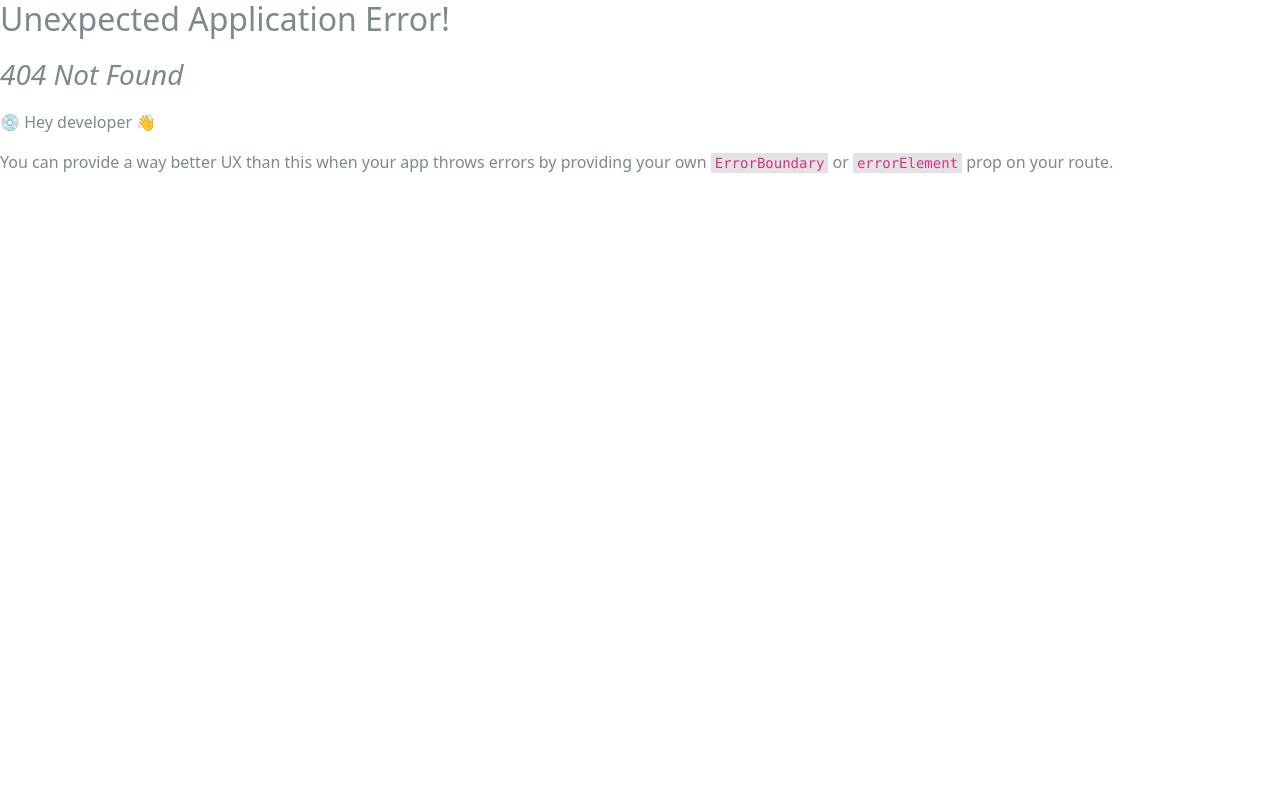
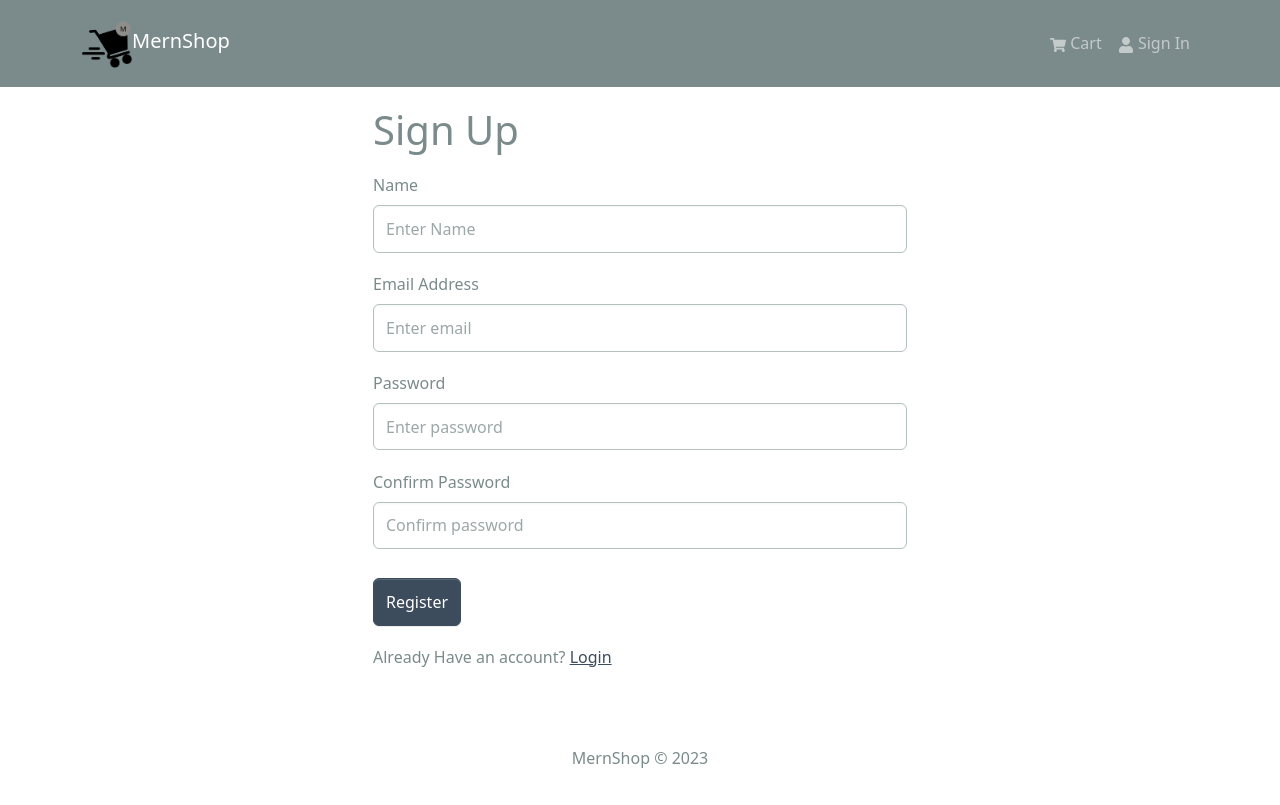
Before and after one commit to tdscullion/mernshop, a React (Create React App) app in the folder frontend/: page /register in a window 1280 px wide. Before the commit this address had no page. Built offline with nearby package versions, Linux system fonts and the light colour scheme.

Commit message:
Frontend Authentication

```diff
--- a/frontend/package.json
+++ b/frontend/package.json
@@ -18,6 +18,7 @@
     "react-router-bootstrap": "^0.26.2",
     "react-router-dom": "^6.20.0",
     "react-scripts": "5.0.1",
+    "react-toastify": "^9.1.3",
     "web-vitals": "^2.1.4"
   },
   "scripts": {
--- a/frontend/src/App.js
+++ b/frontend/src/App.js
@@ -1,5 +1,7 @@
 import { Container } from "react-bootstrap";
 import { Outlet } from "react-router-dom";
+import { ToastContainer } from "react-toastify";
+import "react-toastify/dist/ReactToastify.css";
 import Header from "./components/Header";
 import Footer from "./components/Footer";
 
@@ -13,6 +15,7 @@
         </Container>
       </main>
       <Footer />
+      <ToastContainer />
     </>
   );
 };
--- /dev/null
+++ b/frontend/src/components/FormContainer.jsx
@@ -0,0 +1,15 @@
+import { Container, Row, Col } from "react-bootstrap";
+
+const FormContainer = ({ children }) => {
+  return (
+    <Container>
+      <Row className="justify-content-md-center">
+        <Col xs={12} md={6}>
+          {children}
+        </Col>
+      </Row>
+    </Container>
+  );
+};
+
+export default FormContainer;
--- a/frontend/src/components/Header.jsx
+++ b/frontend/src/components/Header.jsx
@@ -1,11 +1,30 @@
-import { Badge, Navbar, Nav, Container } from "react-bootstrap";
+import { useNavigate } from "react-router-dom";
+import { Badge, Navbar, Nav, Container, NavDropdown } from "react-bootstrap";
 import { FaShoppingCart, FaUser } from "react-icons/fa";
 import { LinkContainer } from "react-router-bootstrap";
-import { useSelector } from "react-redux";
+import { useSelector, useDispatch } from "react-redux";
+import { useLogoutMutation } from "../slices/usersApiSlice.js";
+import { logout } from "../slices/authSlice.js";
 import logo from "../assets/logo.png";
 
 const Header = () => {
   const { cartItems } = useSelector((state) => state.cart);
+  const { userInfo } = useSelector((state) => state.auth);
+
+  const dispatch = useDispatch();
+  const navigate = useNavigate();
+
+  const [logoutApiCall] = useLogoutMutation();
+
+  const logoutHandler = async () => {
+    try {
+      await logoutApiCall().unwrap();
+      dispatch(logout());
+      navigate("/login");
+    } catch (error) {
+      console.log(error);
+    }
+  };
 
   return (
     <header>
@@ -30,11 +49,22 @@
                   )}
                 </Nav.Link>
               </LinkContainer>
-              <LinkContainer to="/login">
-                <Nav.Link>
-                  <FaUser /> Sign In
-                </Nav.Link>
-              </LinkContainer>
+              {userInfo ? (
+                <NavDropdown title={userInfo.name} id="username">
+                  <LinkContainer to="/profile">
+                    <NavDropdown.Item>Profile</NavDropdown.Item>
+                  </LinkContainer>
+                  <NavDropdown.Item onClick={logoutHandler}>
+                    Logout
+                  </NavDropdown.Item>
+                </NavDropdown>
+              ) : (
+                <LinkContainer to="/login">
+                  <Nav.Link>
+                    <FaUser /> Sign In
+                  </Nav.Link>
+                </LinkContainer>
+              )}
             </Nav>
           </Navbar.Collapse>
         </Container>
--- a/frontend/src/index.js
+++ b/frontend/src/index.js
@@ -16,6 +16,8 @@
 import HomeScreen from "./screens/HomeScreen.jsx";
 import ProductScreeen from "./screens/ProductScreen.jsx";
 import CartScreen from "./screens/CartScreen.jsx";
+import LoginScreen from "./screens/LoginScreen.jsx";
+import RegisterScreen from "./screens/RegisterScreen.jsx";
 
 const router = createBrowserRouter(
   createRoutesFromElements(
@@ -23,6 +25,8 @@
       <Route index={true} path="/" element={<HomeScreen />} />
       <Route path="/product/:id" element={<ProductScreeen />} />
       <Route path="/cart" element={<CartScreen />} />
+      <Route path="/login" element={<LoginScreen />} />
+      <Route path="/register" element={<RegisterScreen />} />
     </Route>
   )
 );
--- /dev/null
+++ b/frontend/src/screens/LoginScreen.jsx
@@ -0,0 +1,94 @@
+import { useState, useEffect } from "react";
+import { Link, useLocation, useNavigate } from "react-router-dom";
+import { useDispatch, useSelector } from "react-redux";
+import { Form, Button, Row, Col } from "react-bootstrap";
+import FormContainer from "../components/FormContainer";
+import Loader from "../components/Loader";
+import { useLoginMutation } from "../slices/usersApiSlice.js";
+import { setCredentials } from "../slices/authSlice.js";
+import { toast } from "react-toastify";
+
+const LoginScreen = () => {
+  const [email, setEmail] = useState("");
+  const [password, setPassword] = useState("");
+
+  const dispatch = useDispatch();
+  const navigate = useNavigate();
+
+  const [login, { isLoading }] = useLoginMutation();
+
+  const { userInfo } = useSelector((state) => state.auth);
+
+  const { search } = useLocation();
+  //sp = searchparams
+  const sp = new URLSearchParams(search);
+  const redirect = sp.get("redirect") || "/";
+
+  useEffect(() => {
+    if (userInfo) {
+      navigate(redirect);
+    }
+  }, [userInfo, redirect, navigate]);
+
+  const submitHandler = async (e) => {
+    e.preventDefault();
+    try {
+      const res = await login({ email, password }).unwrap();
+      dispatch(setCredentials({ ...res }));
+      navigate(redirect);
+    } catch (error) {
+      toast.error(error?.data?.message || error.error);
+    }
+  };
+
+  return (
+    <FormContainer>
+      <h1>Sign In</h1>
+      <Form onSubmit={submitHandler}>
+        <Form.Group controlId="email" className="my-3">
+          <Form.Label>Email Address</Form.Label>
+          <Form.Control
+            type="email"
+            placeholder="Enter email"
+            value={email}
+            onChange={(e) => setEmail(e.target.value)}
+          ></Form.Control>
+        </Form.Group>
+
+        <Form.Group controlId="password" className="my-3">
+          <Form.Label>Password</Form.Label>
+          <Form.Control
+            type="password"
+            placeholder="Enter password"
+            value={password}
+            onChange={(e) => setPassword(e.target.value)}
+          ></Form.Control>
+        </Form.Group>
+
+        <Button
+          type="submit"
+          variant="primary"
+          className="mt-2"
+          disabled={isLoading}
+        >
+          Sign In
+        </Button>
+
+        {isLoading && <Loader />}
+
+        <Row className="py-3">
+          <Col>
+            New Customer?{" "}
+            <Link
+              to={redirect ? `/register?redirect=${redirect}` : "/register"}
+            >
+              Register
+            </Link>
+          </Col>
+        </Row>
+      </Form>
+    </FormContainer>
+  );
+};
+
+export default LoginScreen;
--- /dev/null
+++ b/frontend/src/screens/RegisterScreen.jsx
@@ -0,0 +1,120 @@
+import { useState, useEffect } from "react";
+import { Link, useLocation, useNavigate } from "react-router-dom";
+import { useDispatch, useSelector } from "react-redux";
+import { Form, Button, Row, Col } from "react-bootstrap";
+import FormContainer from "../components/FormContainer";
+import Loader from "../components/Loader";
+import { useRegisterMutation } from "../slices/usersApiSlice.js";
+import { setCredentials } from "../slices/authSlice.js";
+import { toast } from "react-toastify";
+
+const RegisterScreen = () => {
+  const [name, setName] = useState("");
+  const [email, setEmail] = useState("");
+  const [password, setPassword] = useState("");
+  const [confirmPassword, setConfirmPassword] = useState("");
+
+  const dispatch = useDispatch();
+  const navigate = useNavigate();
+
+  const [register, { isLoading }] = useRegisterMutation();
+
+  const { userInfo } = useSelector((state) => state.auth);
+
+  const { search } = useLocation();
+  //sp = searchparams
+  const sp = new URLSearchParams(search);
+  const redirect = sp.get("redirect") || "/";
+
+  useEffect(() => {
+    if (userInfo) {
+      navigate(redirect);
+    }
+  }, [userInfo, redirect, navigate]);
+
+  const submitHandler = async (e) => {
+    e.preventDefault();
+
+    if (password !== confirmPassword) {
+      toast.error("Passwords do not match");
+      return;
+    } else {
+      try {
+        const res = await register({ name, email, password }).unwrap();
+        dispatch(setCredentials({ ...res }));
+        navigate(redirect);
+      } catch (error) {
+        toast.error(error?.data?.message || error.error);
+      }
+    }
+  };
+
+  return (
+    <FormContainer>
+      <h1>Sign Up</h1>
+      <Form onSubmit={submitHandler}>
+        <Form.Group controlId="name" className="my-3">
+          <Form.Label>Name</Form.Label>
+          <Form.Control
+            type="text"
+            placeholder="Enter Name"
+            value={name}
+            onChange={(e) => setName(e.target.value)}
+          ></Form.Control>
+        </Form.Group>
+
+        <Form.Group controlId="email" className="my-3">
+          <Form.Label>Email Address</Form.Label>
+          <Form.Control
+            type="email"
+            placeholder="Enter email"
+            value={email}
+            onChange={(e) => setEmail(e.target.value)}
+          ></Form.Control>
+        </Form.Group>
+
+        <Form.Group controlId="password" className="my-3">
+          <Form.Label>Password</Form.Label>
+          <Form.Control
+            type="password"
+            placeholder="Enter password"
+            value={password}
+            onChange={(e) => setPassword(e.target.value)}
+          ></Form.Control>
+        </Form.Group>
+
+        <Form.Group controlId="confirmPassword" className="my-3">
+          <Form.Label>Confirm Password</Form.Label>
+          <Form.Control
+            type="password"
+            placeholder="Confirm password"
+            value={confirmPassword}
+            onChange={(e) => setConfirmPassword(e.target.value)}
+          ></Form.Control>
+        </Form.Group>
+
+        <Button
+          type="submit"
+          variant="primary"
+          className="mt-2"
+          disabled={isLoading}
+        >
+          Register
+        </Button>
+
+        {isLoading && <Loader />}
+
+        <Row className="py-3">
+          <Col>
+            Already Have an account?{" "}
+            <Link to={redirect ? `/login?redirect=${redirect}` : "/login"}>
+              Login
+            </Link>
+          </Col>
+        </Row>
+      </Form>
+    </FormContainer>
+  );
+};
+
+export default RegisterScreen;
--- /dev/null
+++ b/frontend/src/slices/authSlice.js
@@ -0,0 +1,26 @@
+import { createSlice } from "@reduxjs/toolkit";
+
+const initialState = {
+  userInfo: localStorage.getItem("userInfo")
+    ? JSON.parse(localStorage.getItem("userInfo"))
+    : null,
+};
+
+const authSlice = createSlice({
+  name: "auth",
+  initialState,
+  reducers: {
+    setCredentials: (state, action) => {
+      state.userInfo = action.payload;
+      localStorage.setItem("userInfo", JSON.stringify(action.payload));
+    },
+    logout: (state, action) => {
+      state.userInfo = null;
+      localStorage.removeItem("userInfo");
+    },
+  },
+});
+
+export const { setCredentials, logout } = authSlice.actions;
+
+export default authSlice.reducer;
--- /dev/null
+++ b/frontend/src/slices/usersApiSlice.js
@@ -0,0 +1,30 @@
+import { apiSlice } from "./apiSlice.js";
+import { USERS_URL } from "../constants.js";
+
+export const usersApiSlice = apiSlice.injectEndpoints({
+  endpoints: (builder) => ({
+    login: builder.mutation({
+      query: (data) => ({
+        url: `${USERS_URL}/auth`,
+        method: "POST",
+        body: data,
+      }),
+    }),
+    register: builder.mutation({
+      query: (data) => ({
+        url: `${USERS_URL}`,
+        method: "POST",
+        body: data,
+      }),
+    }),
+    logout: builder.mutation({
+      query: () => ({
+        url: `${USERS_URL}/logout`,
+        method: "POST",
+      }),
+    }),
+  }),
+});
+
+export const { useLoginMutation, useLogoutMutation, useRegisterMutation } =
+  usersApiSlice;
--- a/frontend/src/store.js
+++ b/frontend/src/store.js
@@ -1,11 +1,13 @@
 import { configureStore } from "@reduxjs/toolkit";
 import { apiSlice } from "./slices/apiSlice.js";
 import cartSliceReducer from "./slices/cartSlice.js";
+import authSliceReducer from "./slices/authSlice.js";
 
 const store = configureStore({
   reducer: {
     [apiSlice.reducerPath]: apiSlice.reducer,
     cart: cartSliceReducer,
+    auth: authSliceReducer,
   },
   middleware: (getDefaultMiddleware) =>
     getDefaultMiddleware().concat(apiSlice.middleware),
```
Also changed, not shown: 2 other files (tests, documents, lock files or other folders).
